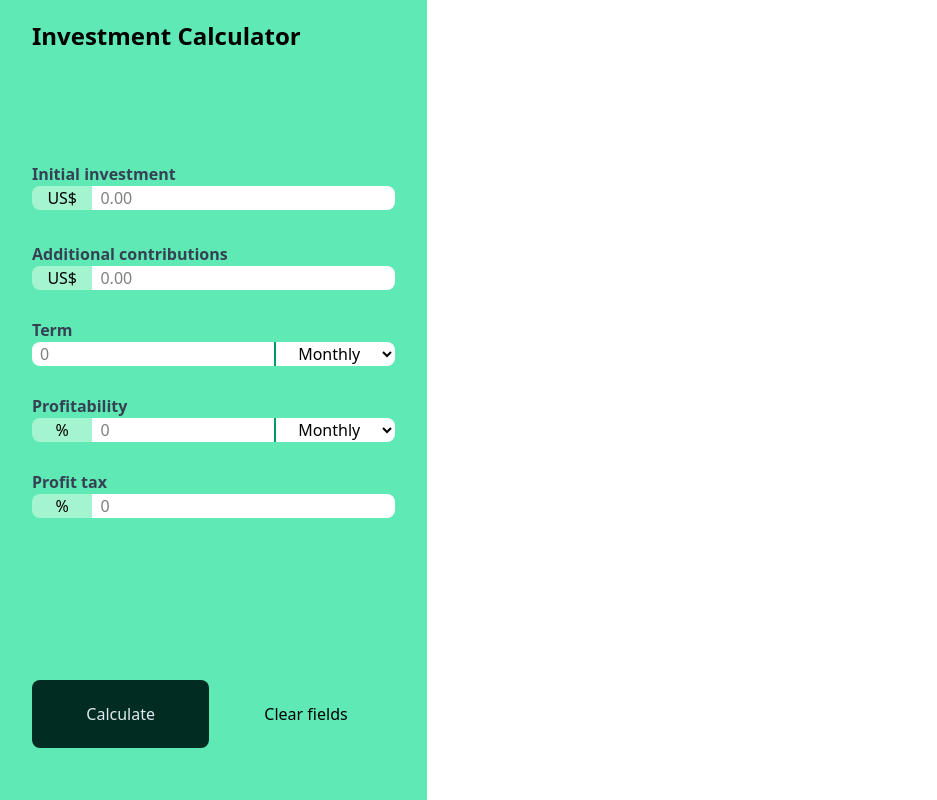
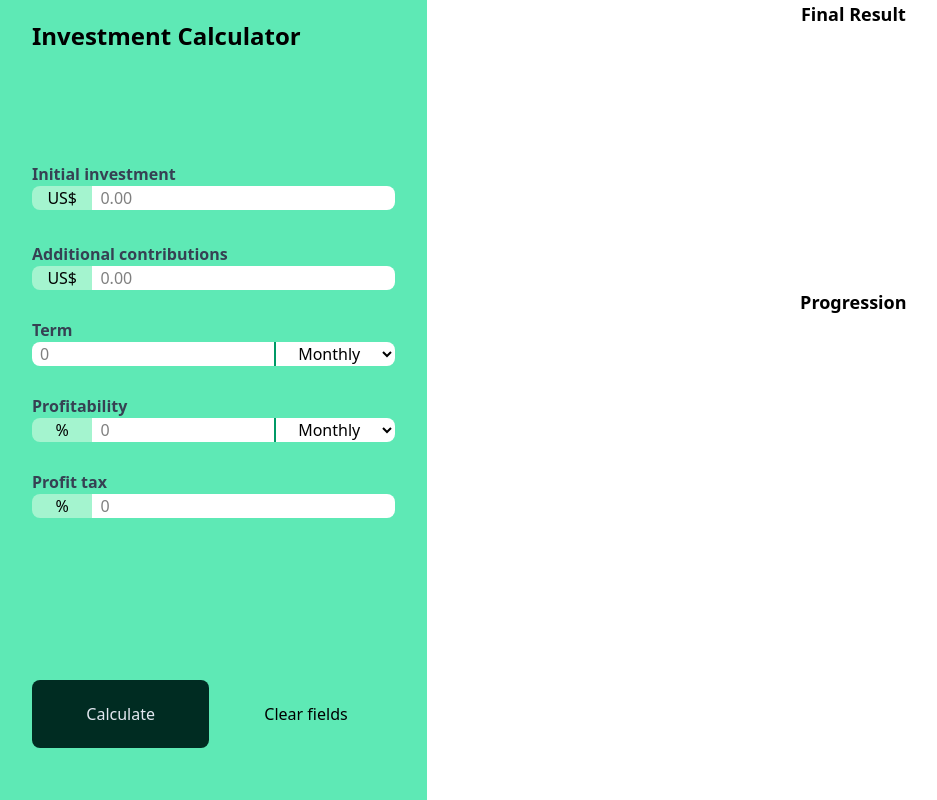
Before and after one commit to rochabaracho/project-investment-calculator, a website built with Vite: page index.html in a window 1280 px wide. Shown: the whole page, without its empty margins (0-937 px from the left). Built offline with nearby package versions, Linux system fonts and the light colour scheme.

Commit message:
new update project

```diff
--- a/index.html
+++ b/index.html
@@ -159,7 +159,7 @@
       </div>
     </aside>
     <main class="row-span-2 col-span-2">
-      <!-- <section id="charts-container" class="h-full">
+      <section id="charts-container" class="h-full">
         <div class="h-[36%] flex flex-col items-center pb-10">
           <p class="font-bold text-lg">Final Result</p>
           <canvas id="final-money-distribution"></canvas>
@@ -168,7 +168,7 @@
           <p class="font-bold text-lg">Progression</p>
           <canvas id="progression"></canvas>
         </div>
-      </section> -->
+      </section>
     </main>
     <script type="module" src="./main.js"></script>
   </body>
--- a/main.js
+++ b/main.js
@@ -184,5 +184,5 @@ for (const formElement of form) {
   }
 }
 
-// form.addEventListener("submit", renderProgression);
+form.addEventListener("submit", renderProgression);
 clearFormButton.addEventListener("click", clearForm);
```
